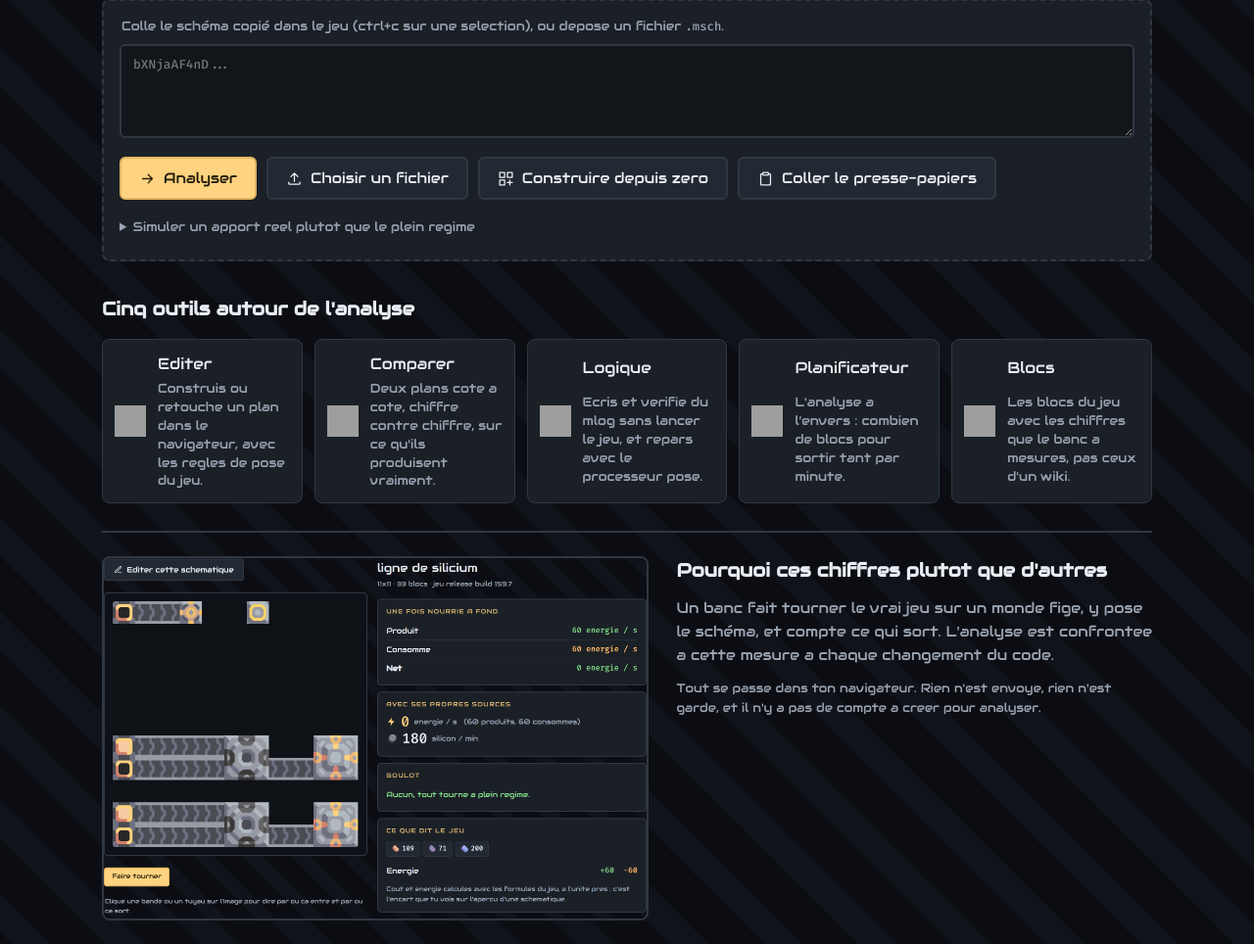
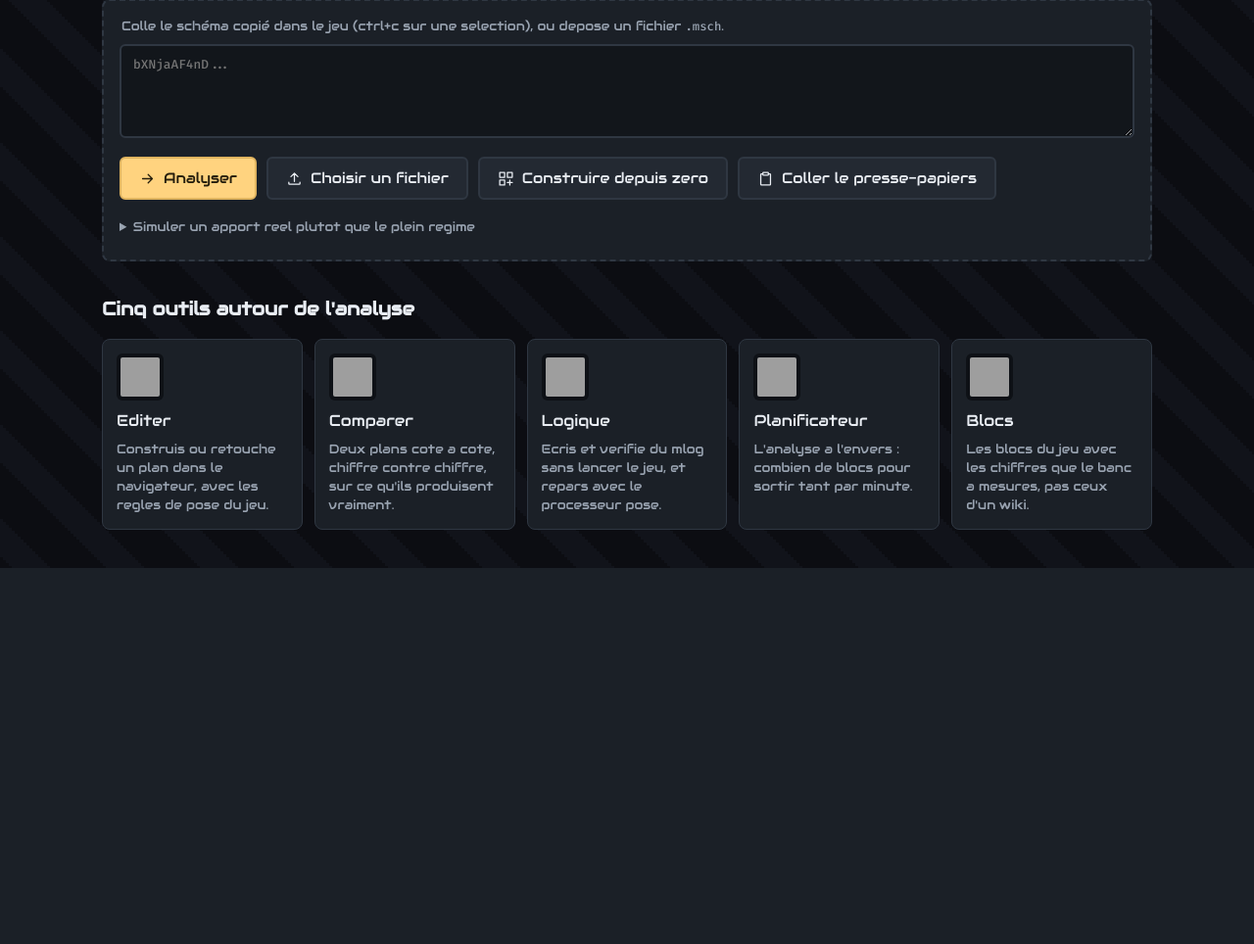
Before and after one commit to yamakajump/mindustry-forge, a Laravel app: page / in a window 1280 px wide. Shown: the part 220-1184 px from the top of the page at 98% size. After the commit the page ends 800 px from the top, so only its background shows below. Run offline with Laravel 12, Linux system fonts and the light colour scheme; tables that the repository leaves empty hold one stand-in row (values such as "Sample post"); grey boxes are pictures that could not be loaded.

Commit message:
fix(accueil): stack the sprites, cut the band (#97)
Two things yamakajump read on the page and I had not.

THE SPRITES. Beside the text in a 32 px column, each card left 130 px for
its sentence, so five cards became six lines of two words each, and the
sprite itself was too small to recognise the block. That sprite is what
says what the tool is about, before the name does. Stacked above the text
it doubles in size and the sentence gets the whole card. The plate behind
it is the one a plan sits on, and pixelated is not decoration: a game
sprite smoothed does not grow, it smears.

THE PROOF BAND IS GONE, section, styles and four keys. It carried
brand/apercu-produit.png, which nothing in the repository can regenerate
and which still showed the pre-rename wording, at a size where its text
rendered around eight pixels. It is a real cost and it is his call to pay
it: the page no longer says why its figures should be believed. The
sentence about nothing being sent and no account being needed went with
it.

The PNG is now referenced by no page. It is left on disk because
docs/direction-artistique.md describes it and another session owns that
file.

A FLAKY TEST OF MINE, fixed rather than re-run until green. It asserted
that 900 per minute outranks 100, under a showcase that ranks on
rate_per_block, with a block count the factory draws at random: 100 over 5
blocks beats 900 over 60. It passed by luck through the whole of the
previous branch and failed here for a change that had nothing to do with
it. The block count is now fixed wherever a test compares two schematics,
and the reason is written where the helper is.

```diff
--- a/site/public/forge/forge.css
+++ b/site/public/forge/forge.css
@@ -207,32 +207,11 @@ main { max-width: 1120px; margin: 0 auto; padding: 24px; }
 }
 .accroche .lede { margin: 0; max-width: 62ch; color: var(--dim); font-size: 16px; }
 
-.accueil {
-  margin-top: 28px; padding-top: 24px; border-top: 2px solid var(--edge);
-  display: grid; grid-template-columns: minmax(0, 1.15fr) minmax(0, 1fr); gap: 28px;
-  align-items: start;
-}
-
-/* La capture est une preuve, pas une decoration : c'est un vrai rapport avec de vrais
-   chiffres. D'ou le cadre du site autour d'elle plutot qu'une ombre portee. */
-.apercu { margin: 0; }
-.apercu img {
-  display: block; width: 100%; height: auto;
-  border: 2px solid var(--edge); border-radius: var(--radius); background: var(--stage);
-}
-
-.accueil-mots h2 { margin: 0 0 10px; font-size: 19px; }
-.accueil-mots p { margin: 0 0 12px; color: var(--dim); }
-
 .porte { display: flex; align-items: center; flex-wrap: wrap; gap: 10px; margin-top: 18px; }
 .porte .dim { color: var(--dim); }
 .porte .button { text-decoration: none; }
 
 @media (max-width: 860px) {
-  /* Une colonne, et la capture passe en second : sur un telephone, la phrase qui dit
-     quoi faire vaut mieux en premier qu'une image qu'il faut agrandir pour lire. */
-  .accueil { grid-template-columns: minmax(0, 1fr); gap: 20px; }
-  .apercu { order: 2; }
   .accroche h1 { font-size: 24px; }
   .accroche .lede { font-size: 15px; }
 }
@@ -940,25 +919,34 @@ select {
 .outils-liste {
   list-style: none; margin: 0; padding: 0;
   display: grid; gap: 12px;
-  grid-template-columns: repeat(auto-fit, minmax(185px, 1fr));
+  grid-template-columns: repeat(auto-fit, minmax(200px, 1fr));
 }
+/* Le sprite au-dessus du texte, pas a cote.
+
+   A cote, en 32 px dans une colonne de 32, il laissait 130 px a la phrase : chaque carte
+   devenait six lignes de deux mots, et le sprite lui-meme etait trop petit pour qu'on
+   reconnaisse le bloc. Or c'est lui qui dit de quoi l'outil parle, avant le nom.
+
+   Empile, il double de taille et la phrase recupere toute la largeur de la carte. */
 .outils-liste a {
-  display: grid; grid-template-columns: 32px minmax(0, 1fr); gap: 4px 12px;
-  align-items: center;
-  height: 100%; padding: 12px; border-radius: var(--radius);
+  display: flex; flex-direction: column; align-items: flex-start; gap: 8px;
+  height: 100%; padding: 14px; border-radius: var(--radius);
   background: var(--panel); border: 1px solid var(--edge); color: var(--ink);
 }
 .outils-liste a:hover {
   background: var(--raised-hover); border-color: var(--accent); text-decoration: none;
 }
-.outils-liste img { grid-row: span 2; image-rendering: pixelated; }
+/* `pixelated` parce que ce sont des sprites de jeu : lisses, ils bavent au lieu de grandir.
+   Le fond leur donne la meme assise que sur le plateau d'un plan. */
+.outils-liste img {
+  image-rendering: pixelated;
+  background: var(--stage); border-radius: 6px; padding: 4px;
+}
 .outils-liste strong { font-weight: normal; font-size: 16px; }
 .outils-liste span { color: var(--dim); font-size: 13px; line-height: 1.45; }
 
 /* Sous 520 px le sprite passe au-dessus du texte plutot que de lui voler 44 px de largeur
    sur les 390 que le telephone donne. */
 @media (max-width: 520px) {
-  .outils-liste a { grid-template-columns: minmax(0, 1fr); }
-  .outils-liste img { grid-row: auto; }
   .plan-cadre { height: 170px; }
 }
--- a/site/public/forge/lang/fr.json
+++ b/site/public/forge/lang/fr.json
@@ -157,7 +157,6 @@
   "schema.gestion.pas-supprimee": "Pas supprimé : {raison}",
   "schema.gestion.refuse": "refuse ({code})",
   "vitrine.accueil.accroche": "Colle-le, et Forge te dit ce qui en sort par minute, quel bloc limite toute la ligne, et ce qui se perd en route. Les chiffres sont mesures contre un vrai serveur Mindustry, pas estimes.",
-  "vitrine.accueil.apercu-alt": "Un rapport d'analyse : les debits, le goulot, ce qui est gaspille",
   "vitrine.accueil.blocs": "blocs",
   "vitrine.accueil.compte": "{total} schémas du catalogue sont passés par la meme analyse. En voici quelques-uns.",
   "vitrine.accueil.dessin": "Dessin du plan..",
@@ -169,9 +168,6 @@
   "vitrine.accueil.outils-titre": "Cinq outils autour de l'analyse",
   "vitrine.accueil.parcourir": "Parcourir les schémas deja analysés",
   "vitrine.accueil.parcourir-comptees": "Parcourir les {total} schémas analysés",
-  "vitrine.accueil.preuve": "Un banc fait tourner le vrai jeu sur un monde fige, y pose le schéma, et compte ce qui sort. L'analyse est confrontee a cette mesure a chaque changement du code.",
-  "vitrine.accueil.preuve-titre": "Pourquoi ces chiffres plutot que d'autres",
   "vitrine.accueil.rien-a-coller": "Rien a coller ? Prends-en un",
-  "vitrine.accueil.sans-compte": "Tout se passe dans ton navigateur. Rien n'est envoye, rien n'est garde, et il n'y a pas de compte a creer pour analyser.",
   "vitrine.accueil.titre": "Sache ce que ton schéma produit vraiment"
 }
--- a/site/public/index.html
+++ b/site/public/index.html
@@ -171,35 +171,35 @@ Forge calcule deja ce qu'il faut pour tourner a fond. Si tu veux savoir ce que c
     <h2 data-i18n="vitrine.accueil.outils-titre">Cinq outils autour de l'analyse</h2>
     <ul class="outils-liste">
       <li><a href="/editer">
-        <img src="/icone/bloc/router.png?t=64" width="32" height="32" alt=""
+        <img src="/icone/bloc/router.png?t=64" width="48" height="48" alt=""
              loading="lazy" decoding="async" onerror="this.remove()">
         <strong data-i18n="nav.barre.editer">Editer</strong>
         <span data-i18n="vitrine.accueil.outil-editer">Construis ou retouche un plan dans le
           navigateur, avec les regles de pose du jeu.</span>
       </a></li>
       <li><a href="/comparer">
-        <img src="/icone/bloc/container.png?t=64" width="32" height="32" alt=""
+        <img src="/icone/bloc/container.png?t=64" width="48" height="48" alt=""
              loading="lazy" decoding="async" onerror="this.remove()">
         <strong data-i18n="nav.menu.comparer">Comparer</strong>
         <span data-i18n="vitrine.accueil.outil-comparer">Deux plans cote a cote, chiffre
           contre chiffre, sur ce qu'ils produisent vraiment.</span>
       </a></li>
       <li><a href="/outils/logique">
-        <img src="/icone/bloc/micro-processor.png?t=64" width="32" height="32" alt=""
+        <img src="/icone/bloc/micro-processor.png?t=64" width="48" height="48" alt=""
              loading="lazy" decoding="async" onerror="this.remove()">
         <strong data-i18n="nav.menu.logique">Logique</strong>
         <span data-i18n="vitrine.accueil.outil-logique">Ecris et verifie du mlog sans lancer
           le jeu, et repars avec le processeur pose.</span>
       </a></li>
       <li><a href="/outils/planificateur">
-        <img src="/icone/bloc/silicon-smelter.png?t=64" width="32" height="32" alt=""
+        <img src="/icone/bloc/silicon-smelter.png?t=64" width="48" height="48" alt=""
              loading="lazy" decoding="async" onerror="this.remove()">
         <strong data-i18n="nav.menu.planificateur">Planificateur</strong>
         <span data-i18n="vitrine.accueil.outil-planificateur">L'analyse a l'envers : combien
           de blocs pour sortir tant par minute.</span>
       </a></li>
       <li><a href="/blocs">
-        <img src="/icone/bloc/core-shard.png?t=64" width="32" height="32" alt=""
+        <img src="/icone/bloc/core-shard.png?t=64" width="48" height="48" alt=""
              loading="lazy" decoding="async" onerror="this.remove()">
         <strong data-i18n="nav.barre.blocs">Blocs</strong>
         <span data-i18n="vitrine.accueil.outil-blocs">Les blocs du jeu avec les chiffres que
@@ -208,37 +208,6 @@ Forge calcule deja ce qu'il faut pour tourner a fond. Si tu veux savoir ce que c
     </ul>
   </section>
 
-  <!-- La preuve, en dernier. Elle repond a « pourquoi je te croirais », ce qui n'est pas la
-       premiere chose a dire a quelqu'un qui vient d'arriver. -->
-  <section class="accueil" id="accueil">
-    <!-- Une capture reelle du site en train d'analyser, pas une illustration : les chiffres
-         dessus sont ceux que l'analyse calcule.
-
-         Elle n'est produite par rien. Ce commentaire disait « Produite par
-         tools/build_brand.py » ; ce script ecrit les logos, les icones et trois JPEG, et
-         jamais ce fichier. `docs/direction-artistique.md` le dit correctement, en la
-         nommant comme une exception au rebuild ; c'est ici que l'intention s'etait
-         transformee en mesure.
-
-         Consequence a savoir avant de s'y fier : l'image montre encore « Editer cette
-         schematique », l'ancien mot, parce que personne ne peut la regenerer depuis le
-         depot. Elle a besoin d'une capture refaite a la main. -->
-    <figure class="apercu">
-      <img src="./brand/apercu-produit.png" width="1072" height="710" loading="lazy"
-           data-i18n-alt="vitrine.accueil.apercu-alt"
-           alt="Un rapport d'analyse : les debits, le goulot, ce qui est gaspille">
-    </figure>
-
-    <div class="accueil-mots">
-      <h2 data-i18n="vitrine.accueil.preuve-titre">Pourquoi ces chiffres plutot que d'autres</h2>
-      <p data-i18n="vitrine.accueil.preuve">Un banc fait tourner le vrai jeu sur un monde
-        fige, y pose le schéma, et compte ce qui sort. L'analyse est confrontee a cette
-        mesure a chaque changement du code.</p>
-      <p class="hint-line" data-i18n="vitrine.accueil.sans-compte">Tout se passe dans ton
-        navigateur. Rien n'est envoye, rien n'est garde, et il n'y a pas de compte a creer
-        pour analyser.</p>
-    </div>
-  </section>
 </main>
 
 <!-- L'editeur vit hors de <main>, qui est borne a 1120 pixels de large : le plateau prend
@@ -903,7 +872,7 @@ async function peuplerVitrine() {
  * pousse le resultat vers le bas au moment ou c'est lui qu'on est venu lire.
  */
 function montrerAccueil(oui) {
-  for (const id of ["accueil", "accroche", "vitrine-accueil", "outils"]) {
+  for (const id of ["accroche", "vitrine-accueil", "outils"]) {
     const bloc = $(id);
     if (bloc) bloc.hidden = !oui;
   }
```
Also changed, not shown: site/tests/Feature/HomeTest.php (+18 -4 lines).
